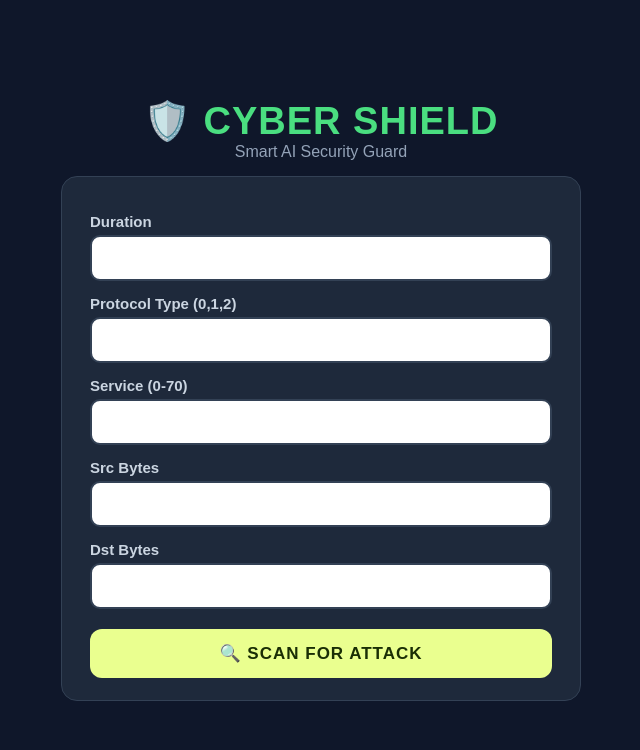
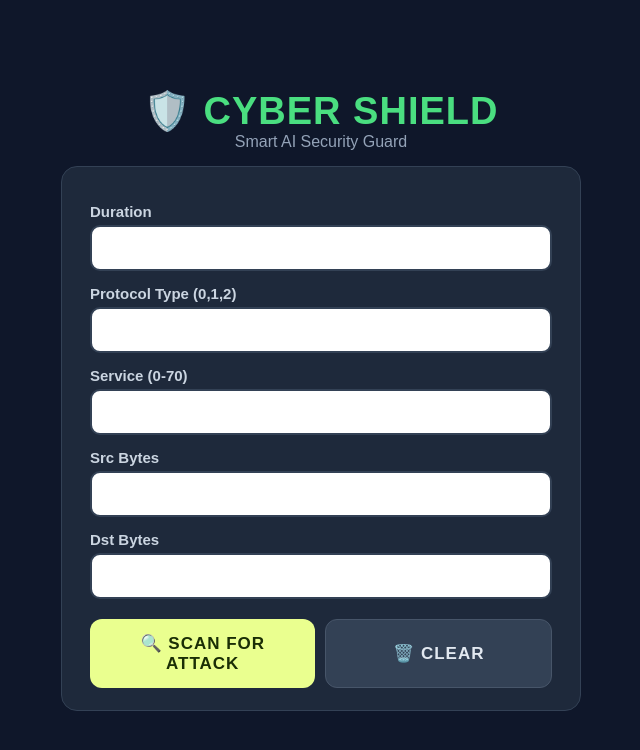
Before and after one commit to SRIJA-2002/ML-AND-DATA-SCIENCE-PROJECT, a Flask app: page / in a window 1280 px wide. Shown: the top 750 px of the page, without its empty margins (319-959 px from the left). Run offline with Flask 3, Linux system fonts and the light colour scheme.

Commit message:
Enhance form with clear button and script
Added clear button functionality to reset form inputs and hide result box.

```diff
--- a/ML PROJECT/templates/index.html
+++ b/ML PROJECT/templates/index.html
@@ -35,11 +35,16 @@
         }
         input:focus { border-color: #4ade80; outline: none; }
         button {
-            width: 100%; padding: 14px; margin-top: 20px; background: #eaff8f;
-            color: #1a2e05; font-weight: 900; font-size: 17px; letter-spacing: 1px;
+            width: 100%; padding: 14px; margin-top: 12px;
+            font-weight: 900; font-size: 17px; letter-spacing: 1px;
             border: none; border-radius: 12px; cursor: pointer;
         }
-        button:hover { background: #d9f06a; }
+        .btn-scan { background: #eaff8f; color: #1a2e05; }
+        .btn-scan:hover { background: #d9f06a; }
+        .btn-clear { background: #334155; color: #e2e8f0; border: 1px solid #475569; }
+        .btn-clear:hover { background: #475569; }
+        .btn-row { display: flex; gap: 10px; margin-top: 20px; }
+        .btn-row button { margin-top: 0; }
     </style>
 </head>
 <body>
@@ -48,24 +53,40 @@
     <p class="sub">Smart AI Security Guard</p>
 
     {% if result %}
-    <div class="result-box {{ cls }}">{{ result }}</div>
+    <div class="result-box {{ cls }}" id="resultBox">{{ result }}</div>
     {% endif %}
 
     <div class="form-box">
-        <form method="POST" action="/">
+        <form method="POST" action="/" id="idsForm">
             <label>Duration</label>
-            <input type="number" name="f1" value="{{ request.form.f1 }}" required>
+            <input type="number" name="f1" id="f1" value="{{ request.form.f1 }}" required>
             <label>Protocol Type (0,1,2)</label>
-            <input type="number" name="f2" value="{{ request.form.f2 }}" required>
+            <input type="number" name="f2" id="f2" value="{{ request.form.f2 }}" required>
             <label>Service (0-70)</label>
-            <input type="number" name="f3" value="{{ request.form.f3 }}" required>
+            <input type="number" name="f3" id="f3" value="{{ request.form.f3 }}" required>
             <label>Src Bytes</label>
-            <input type="number" name="f4" value="{{ request.form.f4 }}" required>
+            <input type="number" name="f4" id="f4" value="{{ request.form.f4 }}" required>
             <label>Dst Bytes</label>
-            <input type="number" name="f5" value="{{ request.form.f5 }}" required>
-            <button type="submit">🔍 SCAN FOR ATTACK</button>
+            <input type="number" name="f5" id="f5" value="{{ request.form.f5 }}" required>
+
+            <div class="btn-row">
+                <button type="submit" class="btn-scan">🔍 SCAN FOR ATTACK</button>
+                <button type="button" class="btn-clear" onclick="clearData()">🗑️ CLEAR</button>
+            </div>
         </form>
     </div>
 
+<script>
+function clearData() {
+    document.querySelectorAll('input').forEach(input => {
+        input.value = '';
+    });
+    let resultBox = document.getElementById('resultBox');
+    if(resultBox) {
+        resultBox.style.display = 'none';
+    }
+}
+</script>
+
 </body>
 </html>
```
